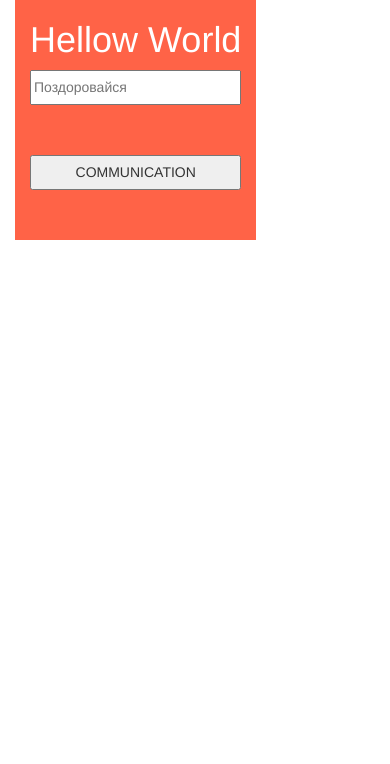
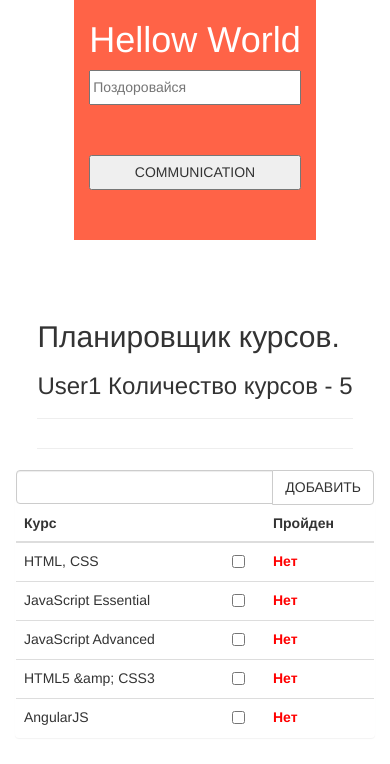
Before and after one commit to alexakuna/Study_AngularJs, a website: page index.html in a window 390 px wide. Drawn offline with nearby package versions, Linux system fonts and the light colour scheme.

Commit message:
Having dealt with one-way and two-way binding.

```diff
--- a/css/main.css
+++ b/css/main.css
@@ -2,8 +2,12 @@ body {
     display: flex;
     -ms-align-items: center;
     align-items: center;
+    flex-direction: column;
 
 
+}
+.panel {
+    width: 100%;
 }
 .wrap{
     background: tomato;
@@ -11,11 +15,7 @@ body {
     flex-direction: column;
 
 }
-.wrap.ng-valid {
-    background: yellow;
 
-
-}
 
 .wrap input, button {
     height: 35px;
--- a/index.html
+++ b/index.html
@@ -9,11 +9,52 @@
 </head>
 
 <body class="container" ng-controller="messageCtrl">
-    <div class="wrap col-md-4 col-md-offset-4">
+    <div class="wrap col-md-4">
         <h1>{{ message }}</h1>
-        <input type="text" ng-model="text" ng-keyup="keyEnter()" placeholder="Поздоровайся">
+        <input type="text" ng-model="text" ng-keyup="keyEnter($event)" placeholder="Поздоровайся">
         <button ng-click="clickHandler()">communication</button>
     </div>
+
+<div class="page-header">
+            <div class="page-header">
+                <h2>
+                    Планировщик курсов.
+                </h2>
+                <h3>{{data.user}} Количество курсов - {{data.courses.length}}</h3>
+            </div>
+        </div>
+        <div class="panel">
+            <div class="input-group">
+                <input class="form-control" ng-model="dataTask"/>
+                <span class="input-group-btn">
+                    <button class="btn btn-default" ng-click="addTask()">Добавить</button>
+                </span>
+            </div>
+
+            <table class="table table-hover">
+                <thead>
+                    <tr>
+                        <th>Курс</th>
+                        <th></th>
+                        <th>Пройден</th>
+                    </tr>
+                </thead>
+                <tbody>
+                    <tr ng-repeat="course in data.courses">
+                        <td>{{course.name}}</td>
+                        <td><input type="checkbox" ng-model="course.passed"></td>
+                        <td>
+                        	<span style="{{setStyle(course.passed)}}">
+                        		{{showText(course.passed)}}
+                        	</span>
+
+                        </td>
+                    </tr>
+
+                </tbody>
+            </table>
+        </div>
+
     <script src="bower_components/angular/angular.js"></script>
     <script src="js/common.js"></script>
 </body>
--- a/js/common.js
+++ b/js/common.js
@@ -1,7 +1,18 @@
 var myAngularApp = angular.module('angularApp', []);
 var  model = "Hellow World";
+
+var list = {
+            user: "User1",
+            courses: [{ name: "HTML, CSS", passed: false },
+                { name: "JavaScript Essential", passed: false },
+                { name: "JavaScript Advanced", passed: false },
+                { name: "HTML5 &amp; CSS3", passed: false },
+                { name: "AngularJS", passed: false }]
+        };
+
 myAngularApp.controller('messageCtrl', function ($scope) {
 	$scope.message = model;
+	$scope.data = list;
 
 	$scope.clickHandler = function() {
 
@@ -13,4 +24,20 @@ myAngularApp.controller('messageCtrl', function ($scope) {
 		$scope.text = '';
 	};
 
+	$scope.addTask = function () {
+
+				$scope.data.courses.push({
+				name: $scope.dataTask,
+				passed: false
+			});
+
+		$scope.dataTask = '';
+	}
+	$scope.showText = function (passed) {
+    return passed ? "Да" : "Нет";
+  }
+
+  $scope.setStyle = function (passed) {
+      return passed ? "color:green" : "color:red; font-weight: bold";
+  }
 })
```
